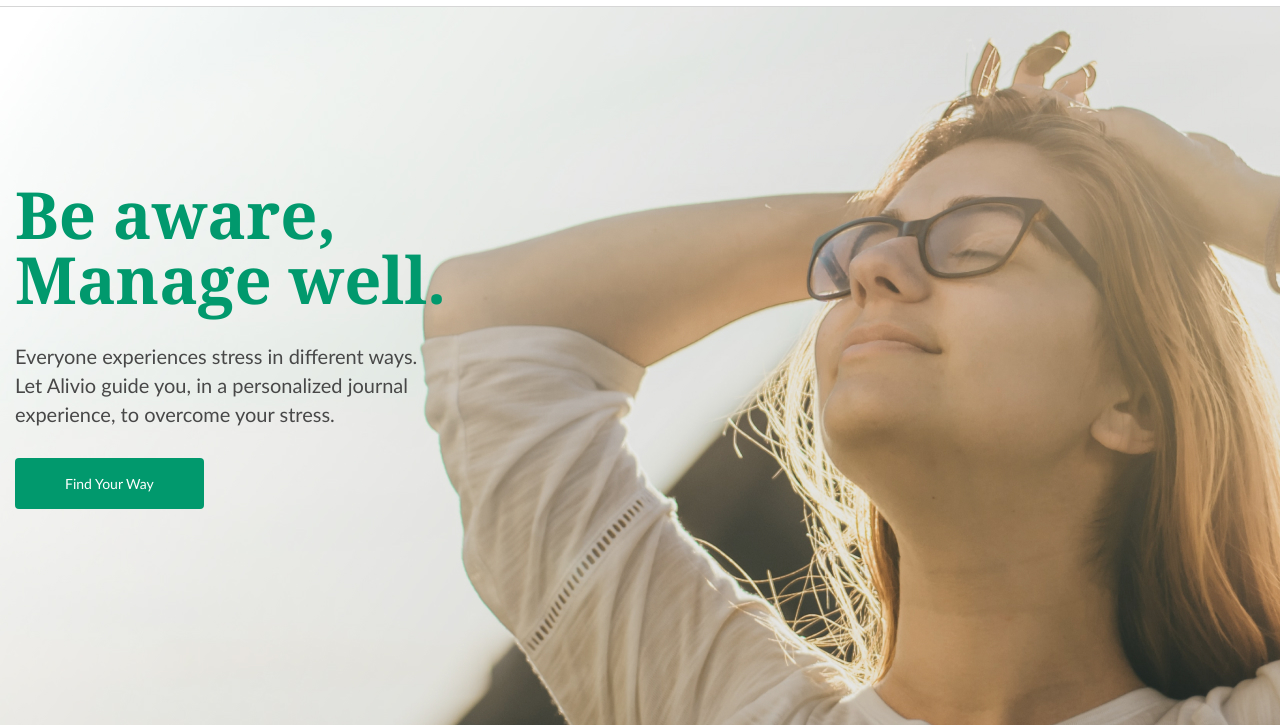
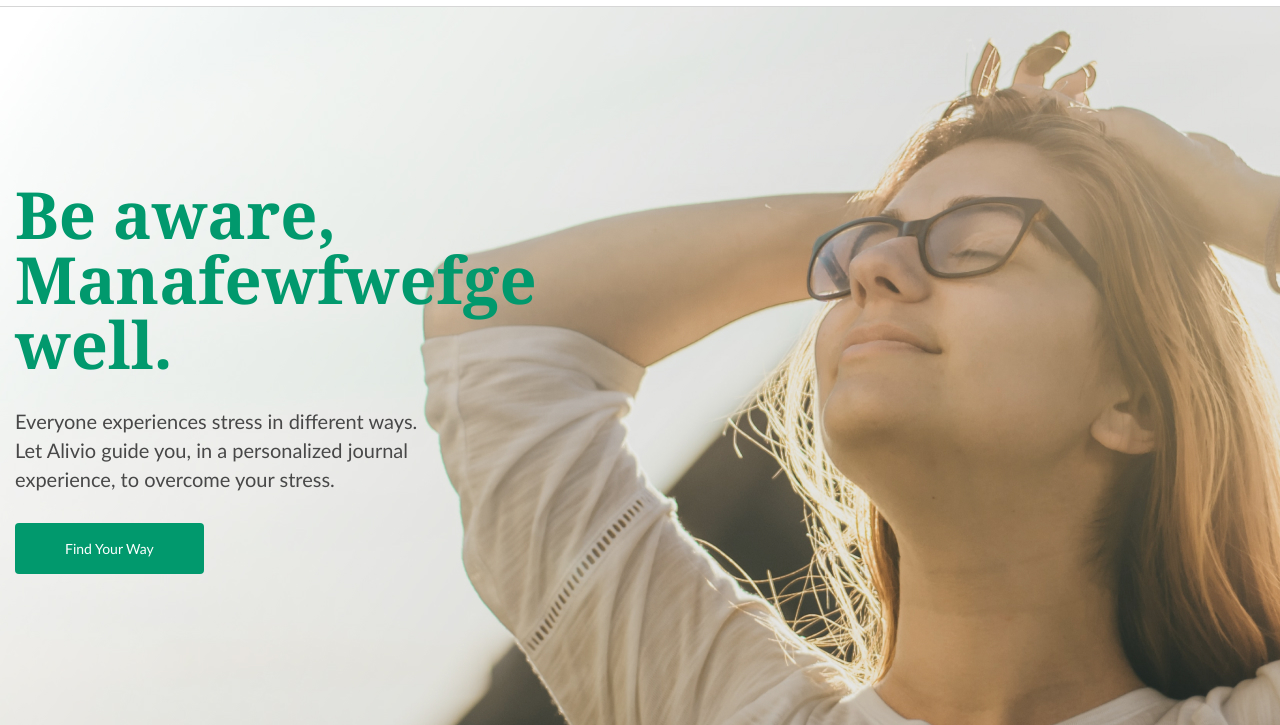
Before and after one commit to TheMRX666/006, a plain HTML site: page index.html in a window 1280 px wide. Shown: the part 75-800 px from the top of the page. Drawn offline with Linux system fonts and the light colour scheme.

Commit message:
Update index.html

```diff
--- a/index.html
+++ b/index.html
@@ -73,7 +73,7 @@
         <section class="home">
             <div class="container">
                 <div class="home-content">
-                    <h1 class="home-head">Be aware, Manage well.</h1>
+                    <h1 class="home-head">Be aware, Manafewfwefge well.</h1>
                     <div class="home-text">
                         <p>Everyone experiences stress in different ways. Let Alivio guide you, in a personalized journal experience, to overcome your stress.</p>
                     </div>
```
